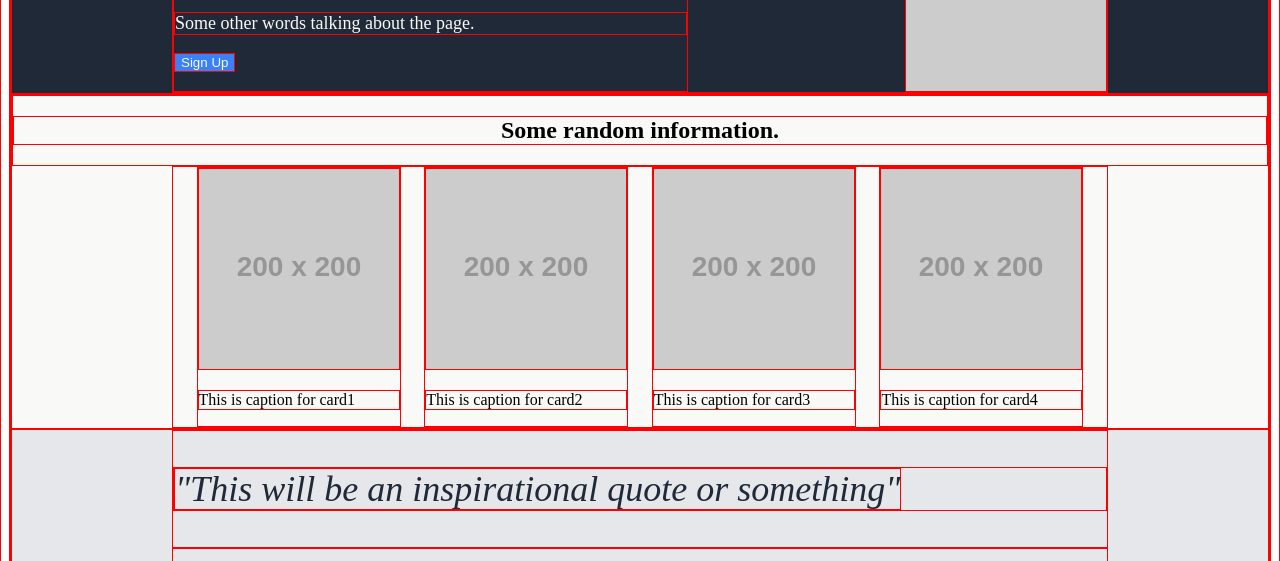
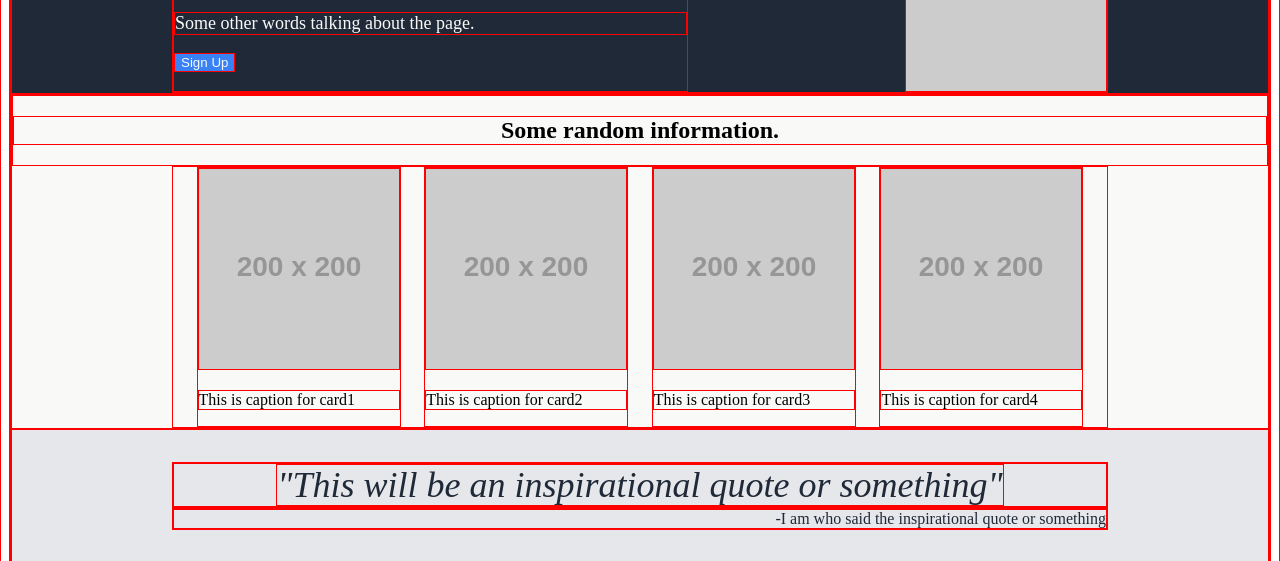
Before and after one commit to orenfackrell/landing-page, a plain HTML site: page index.html in a window 1280 px wide. Shown: the part 204-765 px from the top of the page. Drawn offline with Linux system fonts and the light colour scheme; placeholder pictures from the web are drawn by us.

Commit message:
Arrange text in .section3 and add classes to html

```diff
--- a/index.html
+++ b/index.html
@@ -42,10 +42,10 @@
     </div>
     <div class="section3">
         <div class="quote">
-            <p><em>"This will be an inspirational quote or something"</em></p>
+            <p class="quote-text"><em>"This will be an inspirational quote or something"</em></p>
         </div>
         <div class="quotee">
-            <p>-I am who said the inspirational quote or something</p>
+            <p class="quotee-text">-I am who said the inspirational quote or something</p>
         </div>
     </div>
     <div class="section4">
--- a/styles.css
+++ b/styles.css
@@ -21,7 +21,8 @@
 .banner,
 .section2,
 .call-to-action,
-.cards {
+.cards,
+.section3 {
     display: flex;
 }
 
@@ -39,7 +40,8 @@
     justify-content: space-between;
 }
 
-.section2 {
+.section2,
+.section3 {
     flex-direction: column;
 }
 
@@ -50,6 +52,7 @@
  .cards {
     justify-content: space-evenly;
  }
+
 .logo {
     font-size: 24px;
     font-weight: 600;
@@ -94,12 +97,29 @@ button,
     color: #f9faf8;
 }
 
-.section3{
+.section3 {
     background-color: #e5e7eb;
+
 }
 
+.quote,
+.quotee {
+    color: #1f2937;
+}
 .quote {
     font-size: 36px;
     font-weight: lighter;
-    color: #1f2937;
+    text-align: center;
+    margin-top: 2rem;
 }
+
+.quotee {
+    text-align: right;
+    margin-bottom: 2rem;
+ }
+
+.quote-text,
+.quotee-text {
+    margin-top: 0;
+    margin-bottom: 0;
+ }
```
